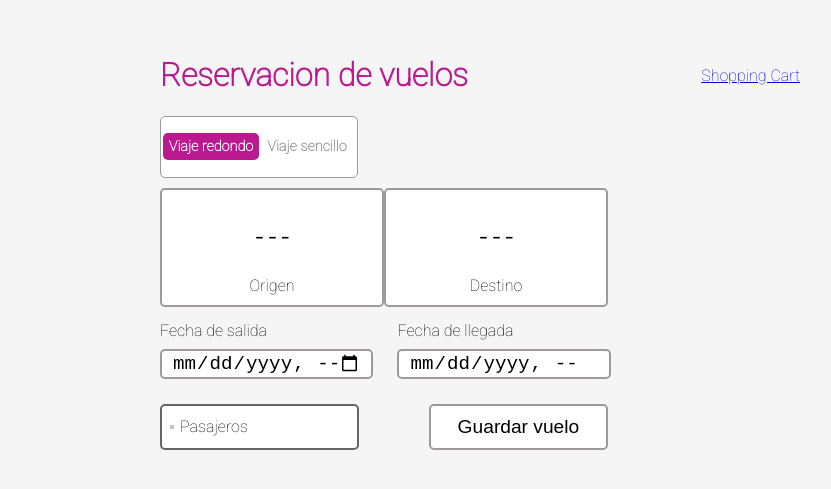
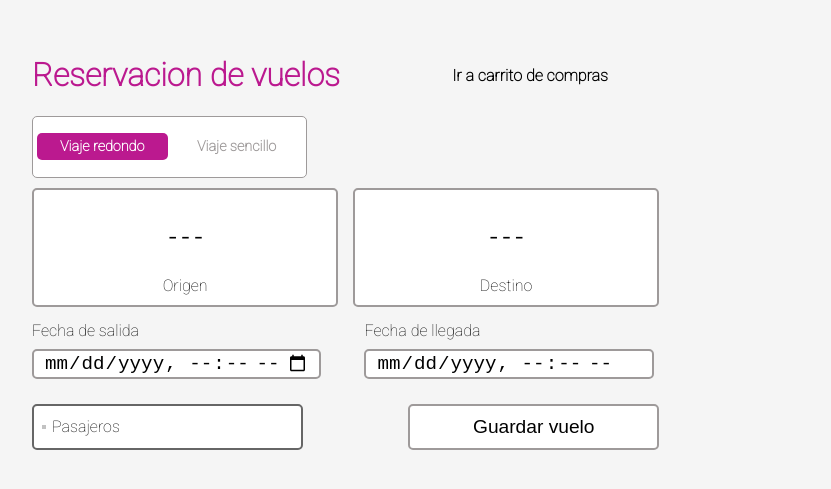
Before and after one commit to JoseCarlosGlez/PruebaTecnicatruehome, a React (Create React App) app: page / in a window 1280 px wide. Shown: the part 165-654 px from the top of the page, without its empty margins (160-991 px from the left). Built offline with nearby package versions, Linux system fonts and the light colour scheme; data requests are answered from the project's data file.

Commit message:
Modificaicon de enlces de rutas y comando para correr servidor y app

```diff
--- a/package.json
+++ b/package.json
@@ -23,8 +23,9 @@
         "yup": "^0.32.11"
     },
     "scripts": {
-        "start": "react-scripts start ",
-        "server": " json-server --watch db.json --port 3004 ",
+        "start": "react-scripts start  server ",
+        "serve": " json-server --watch db.json --port 3004",
+        "dev": "concurrently   \"npm run start\" \"npm run serve\"",
         "build": "react-scripts build",
         "test": "react-scripts test",
         "eject": "react-scripts eject"
--- a/src/components/destinations/destination.jsx
+++ b/src/components/destinations/destination.jsx
@@ -145,10 +145,10 @@ const DestinationsComponent = () => {
         <div>
             <div className="title">
                 <h1>Reservacion de vuelos</h1>
-                <Link to="shoppingcart">Shopping Cart</Link>
+                <Link className='shoppingCart' to="shoppingcart">Ir a carrito de compras </Link>
             </div>
             <div className='typeTrip'>
-                <p onClick={() =>{
+                <p onClick={() => {
 
                     setTypeTrip(false)
 
--- a/src/components/destinations/destination.scss
+++ b/src/components/destinations/destination.scss
@@ -6,6 +6,17 @@ $border-color :#9e9a9a;
     align-items: center;
     cursor: pointer;
     h1 {
+        color: $base-color;
+    }
+}
+
+.shoppingCart {
+    color: #000;
+    position: absolute;
+    right: 40%;
+    font-weight: 700;
+    text-decoration: none;
+    &:hover {
         color: $base-color;
     }
 }
--- a/src/components/shopping cart/shoppingcart.jsx
+++ b/src/components/shopping cart/shoppingcart.jsx
@@ -28,7 +28,7 @@ const ShoppingCart = (props) => {
         <>
             <div className='container-cart'>
                 <Link to="/">Regresar a comprar</Link>
-                <h1>Shopping Cart</h1>
+                <h1>Carrito de compras</h1>
                 <div className='tableWrap'>
 
                     <table>
@@ -63,7 +63,7 @@ const ShoppingCart = (props) => {
                                 )
                             }
                             {
-                                tickets.length > 0 ? < tr >
+                                tickets.length > 0 ? < tr className='lastRowTotal' >
                                     <td colSpan={8} >Total: $ {tickets.reduce((total, currentValue) => total + Number(currentValue.price), 0)}</td>
                                 </tr> : null
                             }
--- a/src/components/shopping cart/shoppingcart.scss
+++ b/src/components/shopping cart/shoppingcart.scss
@@ -55,6 +55,12 @@
         }
     }
 
+    .lastRowTotal {
+        background: $base-color;
+        color: #f2f2f2;
+        font-weight: 700;
+    }
+
     .container-cart {
         // background: #000;
         margin-bottom: 10px;
--- a/src/index.scss
+++ b/src/index.scss
@@ -22,7 +22,7 @@ code {
     justify-content: center;
     & .container {
         // background: red;
-        width: 50vw;
+        width: 70vw;
         height: 50vh;
     }
 }
```
Also changed, not shown: 1 other file (tests, documents, lock files or other folders).
